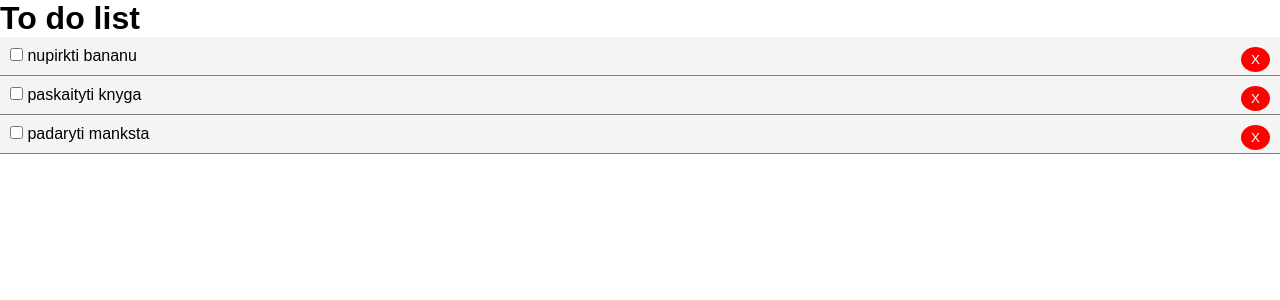
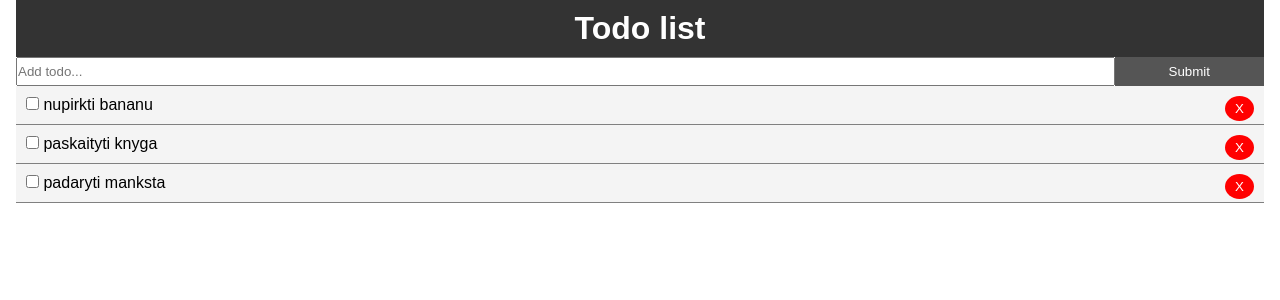
Before and after one commit to panasonicas/React-begining-examples, a React (Create React App) app: page / in a window 1280 px wide. Shown: the top 300 px of the page. Built offline with nearby package versions, Linux system fonts and the light colour scheme; the HTML template or start-up script is replaced by a standard one.

Commit message:
Add Delete button, form; need fixing AddTodo

```diff
--- a/src/App.css
+++ b/src/App.css
@@ -13,3 +13,20 @@ a{
   color: #333;
   text-decoration: none;
 }
+
+.container{
+  padding:0 1rem;
+}
+
+.btn{
+  display: inline-block;
+  border: none;
+  background: #555;
+  color: #fff;
+  padding: 7px 20px;
+  cursor: pointer;
+}
+
+.btn:hover{
+  background: #666;
+}
--- a/src/App.js
+++ b/src/App.js
@@ -1,25 +1,26 @@
-import React , {useState} from 'react';
-import './App.css';
-import Todoos from './components/Todoos';
+import React, { useState } from "react";
+import "./App.css";
+import Todoos from "./components/Todoos";
+import Header from "./components/layouts/Header";
+import AddTodo from "./components/AddTodo";
 
 function App() {
-
-  let firstData =[
+  let firstData = [
     {
-      id:1,
-      title:'nupirkti bananu',
-      completed: false
+      id: 1,
+      title: "nupirkti bananu",
+      completed: false,
     },
     {
-      id:2,
-      title:'paskaityti knyga',
-      completed: false
+      id: 2,
+      title: "paskaityti knyga",
+      completed: false,
     },
     {
-      id:3,
-      title:'padaryti manksta',
-      completed: false
-    }
+      id: 3,
+      title: "padaryti manksta",
+      completed: false,
+    },
   ];
   let stateDate = firstData;
 
@@ -27,25 +28,28 @@ function App() {
 
   //Togle Complete
   const markComplete = (id) => {
-     setData(data.map(todo => {
-      if(todo.id === id){
-        (todo.completed = !todo.completed);
-      }
-      return todo;
-    }) );
-  }
+    setData(
+      data.map((todo) => {
+        if (todo.id === id) {
+          todo.completed = !todo.completed;
+        }
+        return todo;
+      })
+    );
+  };
 
   //Delete Todo
-    const delTodo = id => {
-    setData([...data.filter(todo=>todo.id !== id)]);
-  }
-
+  const delTodo = (id) => {
+    setData([...data.filter((todo) => todo.id !== id)]);
+  };
 
   return (
-
     <div className="App">
-    <h1>To do list</h1>
-    <Todoos todos={data} markComplete={markComplete} delTodo={delTodo} />
+      <div className="container">
+        <Header />
+        <AddTodo />
+        <Todoos todos={data} markComplete={markComplete} delTodo={delTodo} />
+      </div>
     </div>
   );
 }
--- /dev/null
+++ b/src/components/AddTodo.js
@@ -0,0 +1,34 @@
+import React, {useState} from "react";
+
+const AddTodo = () => {
+  let state = {
+    title: "",
+  };
+  const [value, setValue] = useState(state);
+  const onChange = (e) => {
+    setValue(e.target.state.title);
+  }
+
+  return (
+    <div>
+      <form style={{ display: "flex" }}>
+        <input
+          type="text"
+          name="title"
+          placeholder="Add todo..."
+          style={{ flex: "10", pading: "10px" }}
+          value={state.title}
+          onChange={onChange}
+        />
+        <input
+          type="submit"
+          value="Submit"
+          className="btn"
+          style={{ flex: "1" }}
+        />
+      </form>
+    </div>
+  );
+};
+
+export default AddTodo;
--- /dev/null
+++ b/src/components/layouts/Header.js
@@ -0,0 +1,18 @@
+import React from 'react';
+
+function Header() {
+    return (
+        <header style={headerStyle}>
+            <h1>Todo list</h1>
+        </header>
+    );
+}
+
+const headerStyle = {
+    background : '#333',
+    color : 'white',
+    textAlign : 'center',
+    padding : '10px'
+}
+
+export default Header;
```
